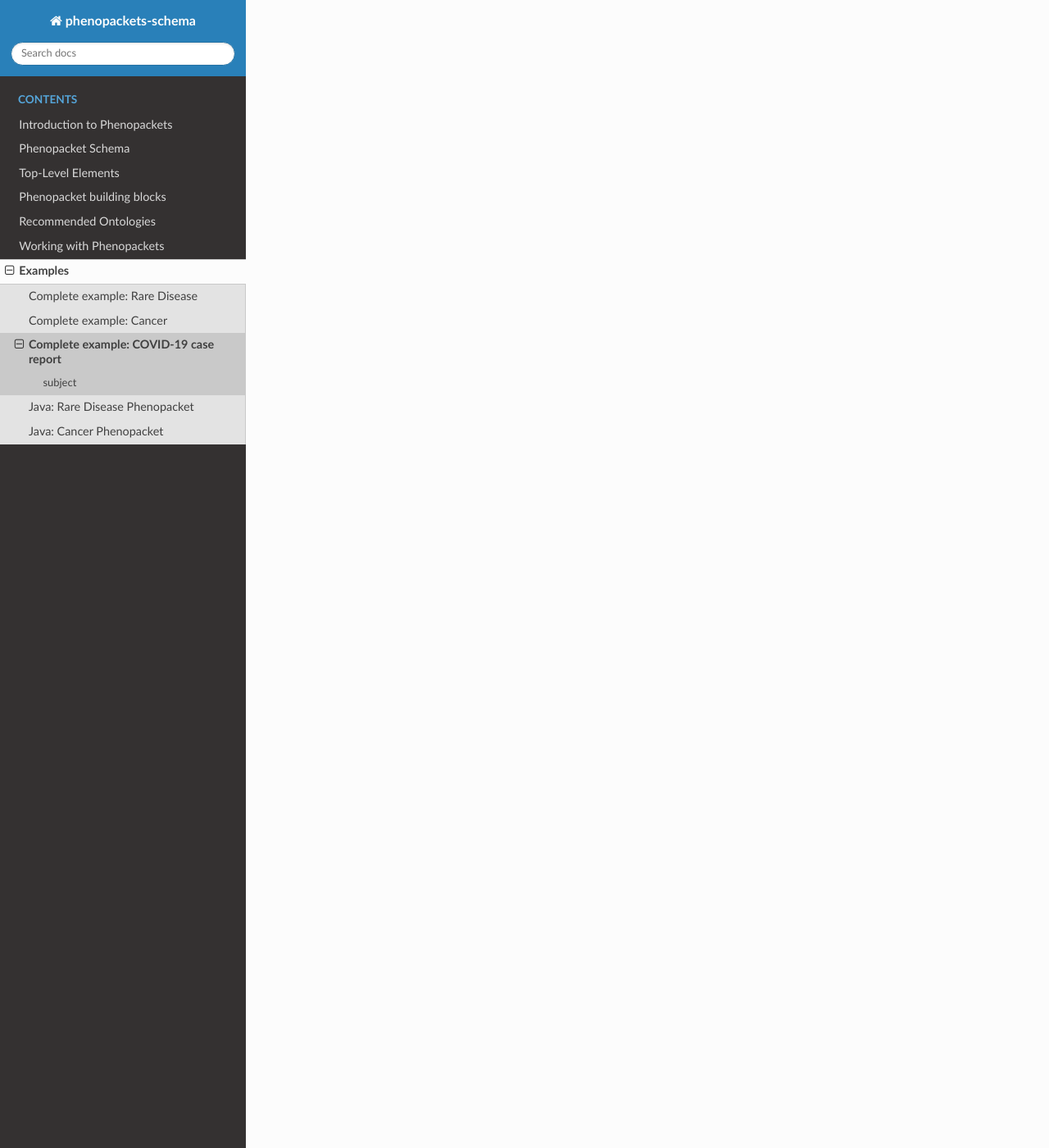
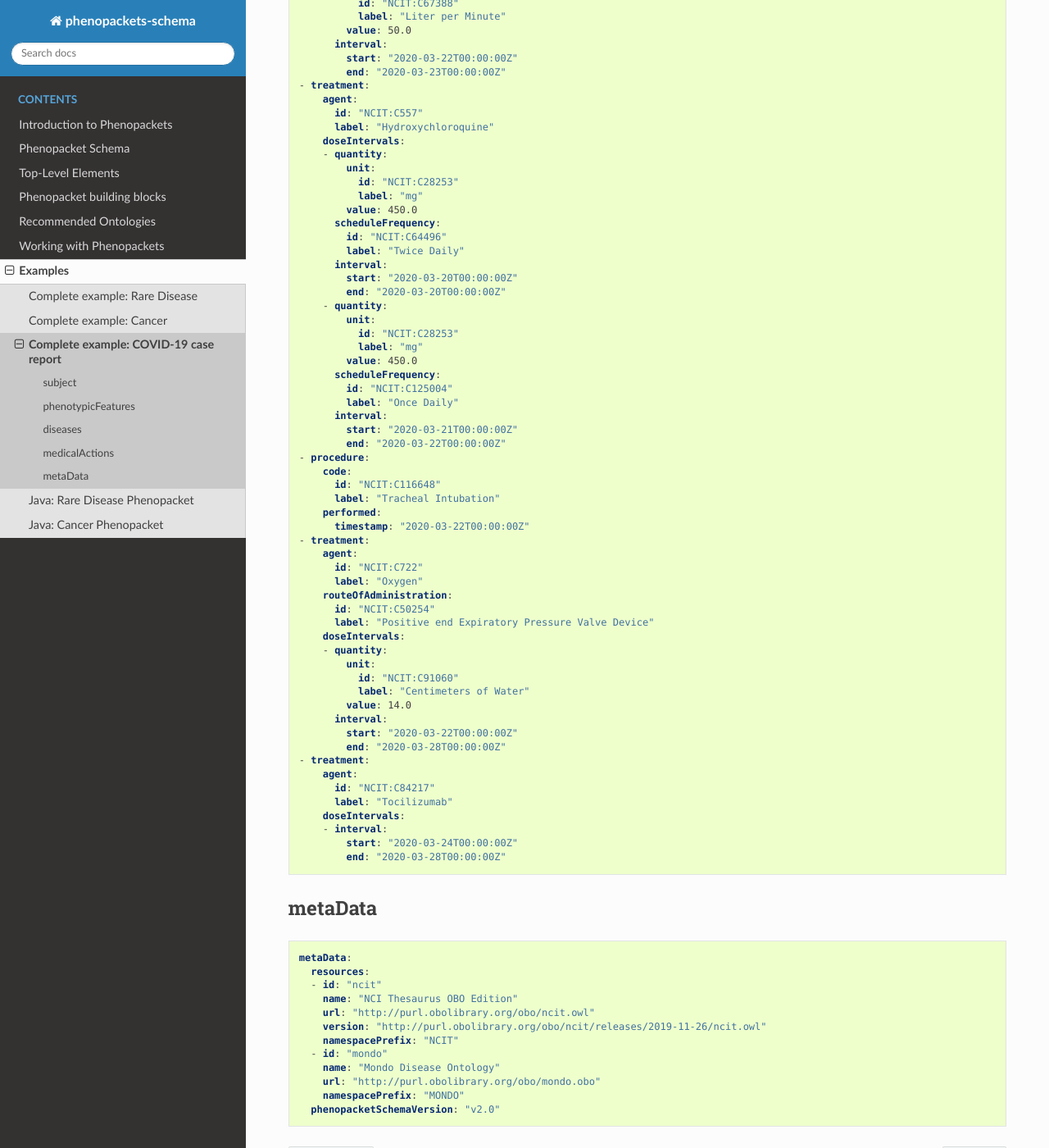
Before and after one commit to phenopackets/phenopacket-schema, a Sphinx documentation site: the page built from docs/covid19-example.rst, in a window 1280 px wide and 1400 px high, scrolled down 2507 px. Shown: the whole window at 82% size. Built offline with Sphinx 7.4.7 and the Read the Docs theme 2.0.0, drawn with Linux system fonts in a browser that asks for light colours; pages that are not in the unit, such as notebooks, are missing from menus; some of the changed text lies outside the part shown.

Commit message:
#296 update covid19-example.rst

```diff
--- a/docs/covid19-example.rst
+++ b/docs/covid19-example.rst
@@ -34,3 +34,200 @@ to Saturday March 28, 2020 00:00:00 (AM).
         causeOfDeath:
           id: "MONDO:0100096"
           label: "COVID-19"
+
+
+phenotypicFeatures
+~~~~~~~~~~~~~~~~~~
+
+
+.. code-block:: yaml
+
+    phenotypicFeatures:
+    - type:
+        id: "NCIT:C76246"
+        label: "Blood Group A"
+    - type:
+        id: "NCIT:C76251"
+        label: "Rh Positive Blood Group"
+    - type:
+        id: "NCIT:C3038"
+        label: "Fever"
+      onset:
+        timestamp: "2020-03-17T00:00:00Z"
+    - type:
+        id: "NCIT:C34615"
+        label: "Flank Pain"
+      onset:
+        timestamp: "2020-03-17T00:00:00Z"
+    - type:
+        id: "NCIT:C3090"
+        label: "Hematuria"
+      onset:
+        timestamp: "2020-03-17T00:00:00Z"
+    - type:
+        id: "NCIT:C27009"
+        label: "Myalgia"
+      onset:
+        interval:
+          start: "2020-03-18T00:00:00Z"
+          end: "2020-03-20T00:00:00Z"
+    - type:
+        id: "NCIT:C2987"
+        label: "Diarrhea"
+      onset:
+        interval:
+          start: "2020-03-18T00:00:00Z"
+          end: "2020-03-20T00:00:00Z"
+    - type:
+        id: "NCIT:C2998"
+        label: "Dyspnea"
+      onset:
+        interval:
+          start: "2020-03-18T00:00:00Z"
+          end: "2020-03-20T00:00:00Z"
+    - type:
+        id: "NCIT:C27043"
+        label: "Acute Respiratory Failure"
+      onset:
+        timestamp: "2020-03-20T00:00:00Z"
+
+
+diseases
+~~~~~~~~
+
+.. code-block:: yaml
+
+    diseases:
+    - term:
+        id: "NCIT:C2985"
+        label: "Diabetes Mellitus"
+      excluded: true
+    - term:
+        id: "NCIT:C34830"
+        label: "Cardiomyopathy"
+    - term:
+        id: "NCIT:C80389"
+        label: "Chronic Kidney Disease, Stage 3"
+    - term:
+        id: "NCIT:C3283"
+        label: "Obesity"
+    - term:
+        id: "MONDO:0100096"
+        label: "COVID-19"
+      onset:
+        timestamp: "2020-03-17T00:00:00Z"
+
+
+medicalActions
+~~~~~~~~~~~~~~
+
+
+.. code-block:: yaml
+
+    medicalActions:
+    - procedure:
+        code:
+          id: "NCIT:C80473"
+          label: "Left Ventricular Assist Device"
+        performed:
+          timestamp: "2016-01-01T00:00:00Z"
+    - treatment:
+        agent:
+          id: "NCIT:C722"
+          label: "Oxygen"
+        routeOfAdministration:
+          id: "NCIT:C38284"
+          label: "Nasal Route of Administration"
+        doseIntervals:
+        - quantity:
+            unit:
+              id: "NCIT:C67388"
+              label: "Liter per Minute"
+            value: 2.0
+          interval:
+            start: "2020-03-20T00:00:00Z"
+            end: "2020-03-22T00:00:00Z"
+        - quantity:
+            unit:
+              id: "NCIT:C67388"
+              label: "Liter per Minute"
+            value: 50.0
+          interval:
+            start: "2020-03-22T00:00:00Z"
+            end: "2020-03-23T00:00:00Z"
+    - treatment:
+        agent:
+          id: "NCIT:C557"
+          label: "Hydroxychloroquine"
+        doseIntervals:
+        - quantity:
+            unit:
+              id: "NCIT:C28253"
+              label: "mg"
+            value: 450.0
+          scheduleFrequency:
+            id: "NCIT:C64496"
+            label: "Twice Daily"
+          interval:
+            start: "2020-03-20T00:00:00Z"
+            end: "2020-03-20T00:00:00Z"
+        - quantity:
+            unit:
+              id: "NCIT:C28253"
+              label: "mg"
+            value: 450.0
+          scheduleFrequency:
+            id: "NCIT:C125004"
+            label: "Once Daily"
+          interval:
+            start: "2020-03-21T00:00:00Z"
+            end: "2020-03-22T00:00:00Z"
+    - procedure:
+        code:
+          id: "NCIT:C116648"
+          label: "Tracheal Intubation"
+        performed:
+          timestamp: "2020-03-22T00:00:00Z"
+    - treatment:
+        agent:
+          id: "NCIT:C722"
+          label: "Oxygen"
+        routeOfAdministration:
+          id: "NCIT:C50254"
+          label: "Positive end Expiratory Pressure Valve Device"
+        doseIntervals:
+        - quantity:
+            unit:
+              id: "NCIT:C91060"
+              label: "Centimeters of Water"
+            value: 14.0
+          interval:
+            start: "2020-03-22T00:00:00Z"
+            end: "2020-03-28T00:00:00Z"
+    - treatment:
+        agent:
+          id: "NCIT:C84217"
+          label: "Tocilizumab"
+        doseIntervals:
+        - interval:
+            start: "2020-03-24T00:00:00Z"
+            end: "2020-03-28T00:00:00Z"
+
+
+metaData
+~~~~~~~~
+
+.. code-block:: yaml
+
+    metaData:
+      resources:
+      - id: "ncit"
+        name: "NCI Thesaurus OBO Edition"
+        url: "http://purl.obolibrary.org/obo/ncit.owl"
+        version: "http://purl.obolibrary.org/obo/ncit/releases/2019-11-26/ncit.owl"
+        namespacePrefix: "NCIT"
+      - id: "mondo"
+        name: "Mondo Disease Ontology"
+        url: "http://purl.obolibrary.org/obo/mondo.obo"
+        namespacePrefix: "MONDO"
+      phenopacketSchemaVersion: "v2.0"
```
